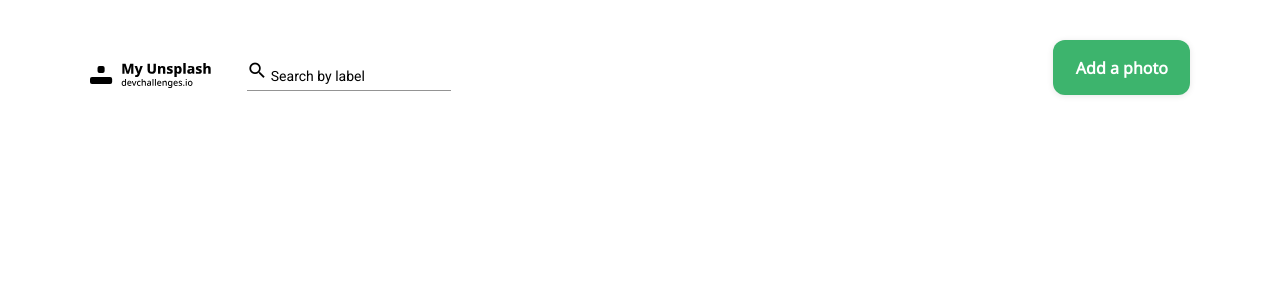
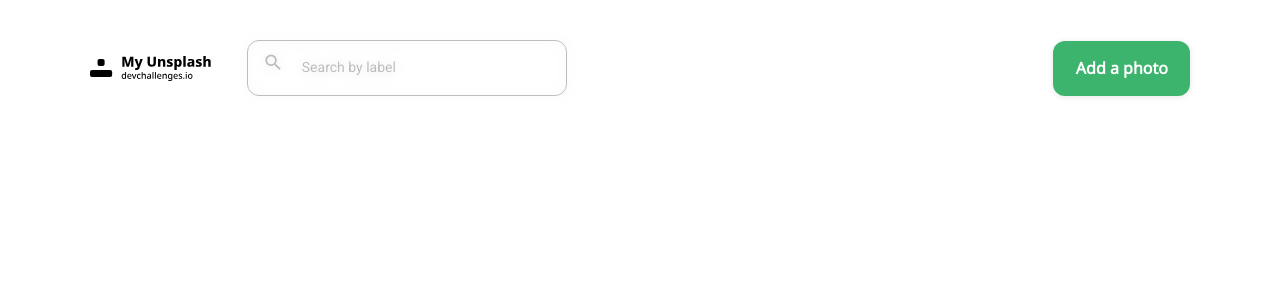
Before and after one commit to francoisnoel62/my-unsplash, an Angular app: page / in a window 1280 px wide. Shown: the top 300 px of the page. Built offline with nearby package versions, Linux system fonts and the light colour scheme.

Commit message:
finish navbar

```diff
--- a/src/app/navbar/navbar.component.css
+++ b/src/app/navbar/navbar.component.css
@@ -3,6 +3,7 @@
 .navbar--container {
   display: flex;
   flex-direction: row;
+  align-items: center;
 }
 
 .left {
@@ -28,3 +29,35 @@
   font-size: 16px;
   color: #FFFFFF;
 }
+
+::ng-deep .mat-icon {
+  color: #BDBDBD;
+  margin-left: 15px;
+}
+
+#mat-input-0 {
+  color: #BDBDBD;
+  line-height: 19px;
+  margin-left: 15px;
+}
+
+.mat-form-field-appearance-standard {
+  width: 25vw;
+  height: 7vh;
+  border: 1px solid #BDBDBD;
+  box-sizing: border-box;
+  filter: drop-shadow(0px 1px 6px rgba(0, 0, 0, 0.1));
+  border-radius: 12px;
+}
+
+::ng-deep .mat-form-field-appearance-standard .mat-form-field-flex {
+  padding-top: unset !important;
+}
+
+::ng-deep .mat-form-field-appearance-standard .mat-form-field-underline {
+  height: unset !important;
+}
+
+::ng-deep .mat-form-field-appearance-standard .mat-form-field-underline {
+  height: unset !important;
+}
```
